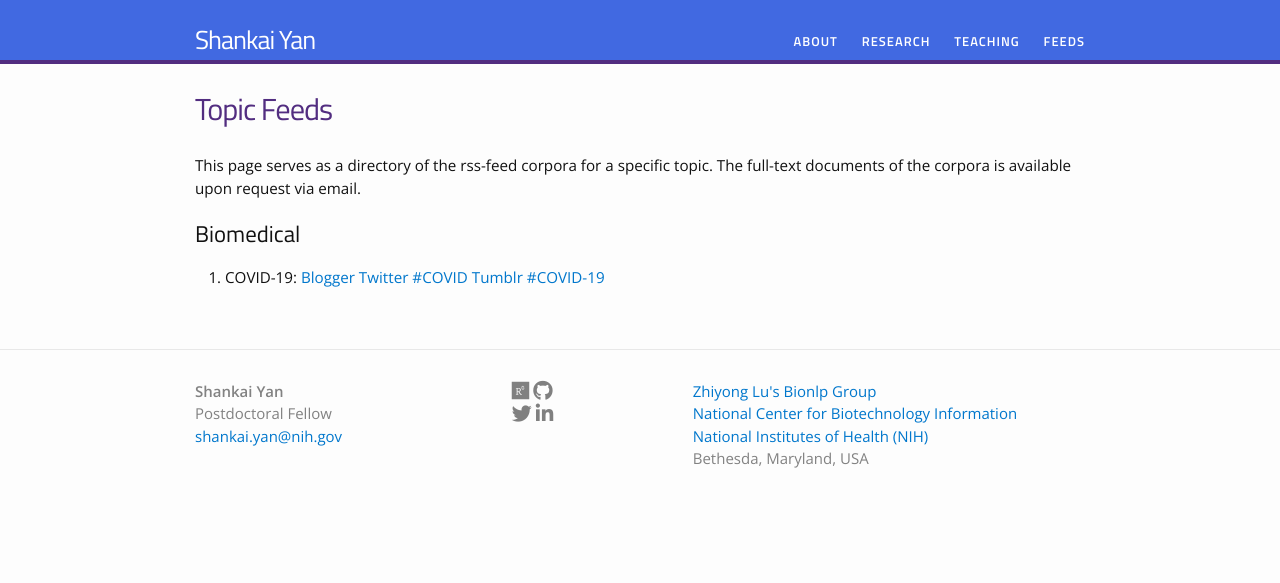
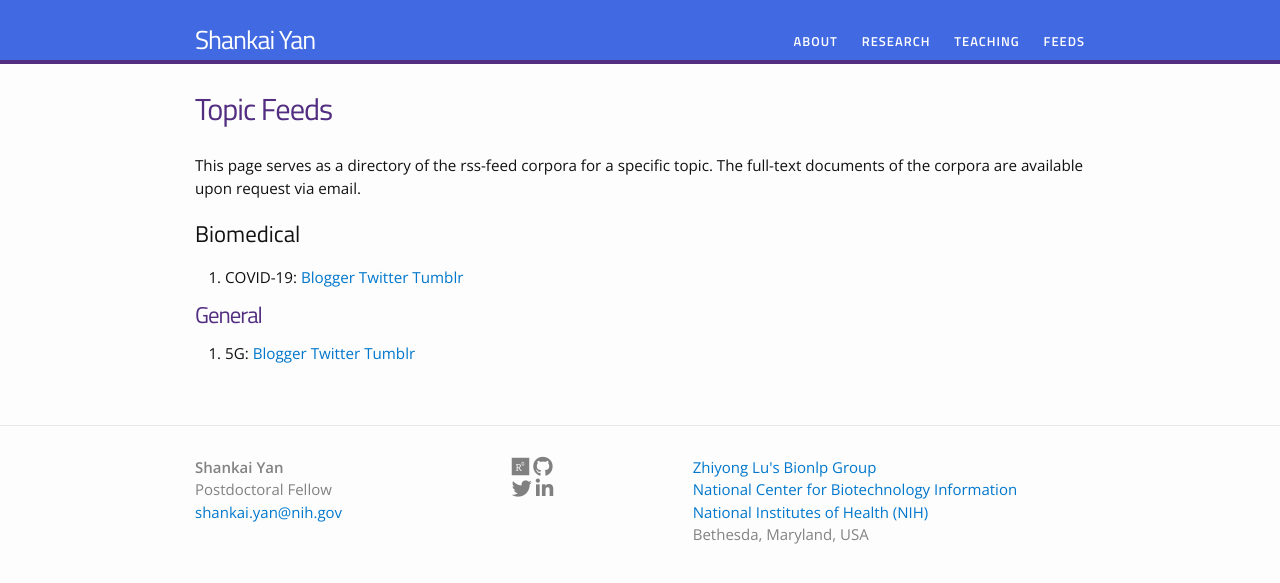
Before and after one commit to cskyan/cskyan.github.io, a Jekyll site: the page built from feeds.md, in a window 1280 px wide. Shown: the top 583 px of the page. Built offline with Jekyll 4.4.1, drawn with Linux system fonts in a browser that asks for light colours; nearby versions of some CDN libraries; some web fonts are replaced; a style sheet for code colours, icons or effects is not loaded.

Commit message:
Update topic feeds

```diff
--- a/feeds.md
+++ b/feeds.md
@@ -4,11 +4,15 @@ title: Topic Feeds
 permalink: /feeds/
 ---
 
-This page serves as a directory of the rss-feed corpora for a specific topic. The full-text documents of the corpora is available upon request via email.
+This page serves as a directory of the rss-feed corpora for a specific topic. The full-text documents of the corpora are available upon request via email.
 
 <hr style="clear:both;visibility: hidden;" />
 
 
 ## Biomedical
 
-1. COVID-19: [Blogger](https://feeds.skyan.me/search/label/COVID-19) [Twitter #COVID](https://twitter.com/skyanfeeds) [Tumblr #COVID-19](https://tumblr.skyan.me)
+1. COVID-19: [Blogger](https://gfeeds.skyan.me/search/label/COVID-19) [Twitter](https://twitter.com/search?q=from%3Askyanfeeds%20%23COVID19) [Tumblr](https://feeds.skyan.me/tagged/COVID19)
+
+
+# General
+1. 5G: [Blogger](https://gfeeds.skyan.me/search/label/5G) [Twitter](https://twitter.com/search?q=from%3Askyanfeeds%20%235G) [Tumblr](https://feeds.skyan.me/tagged/5G)
```
